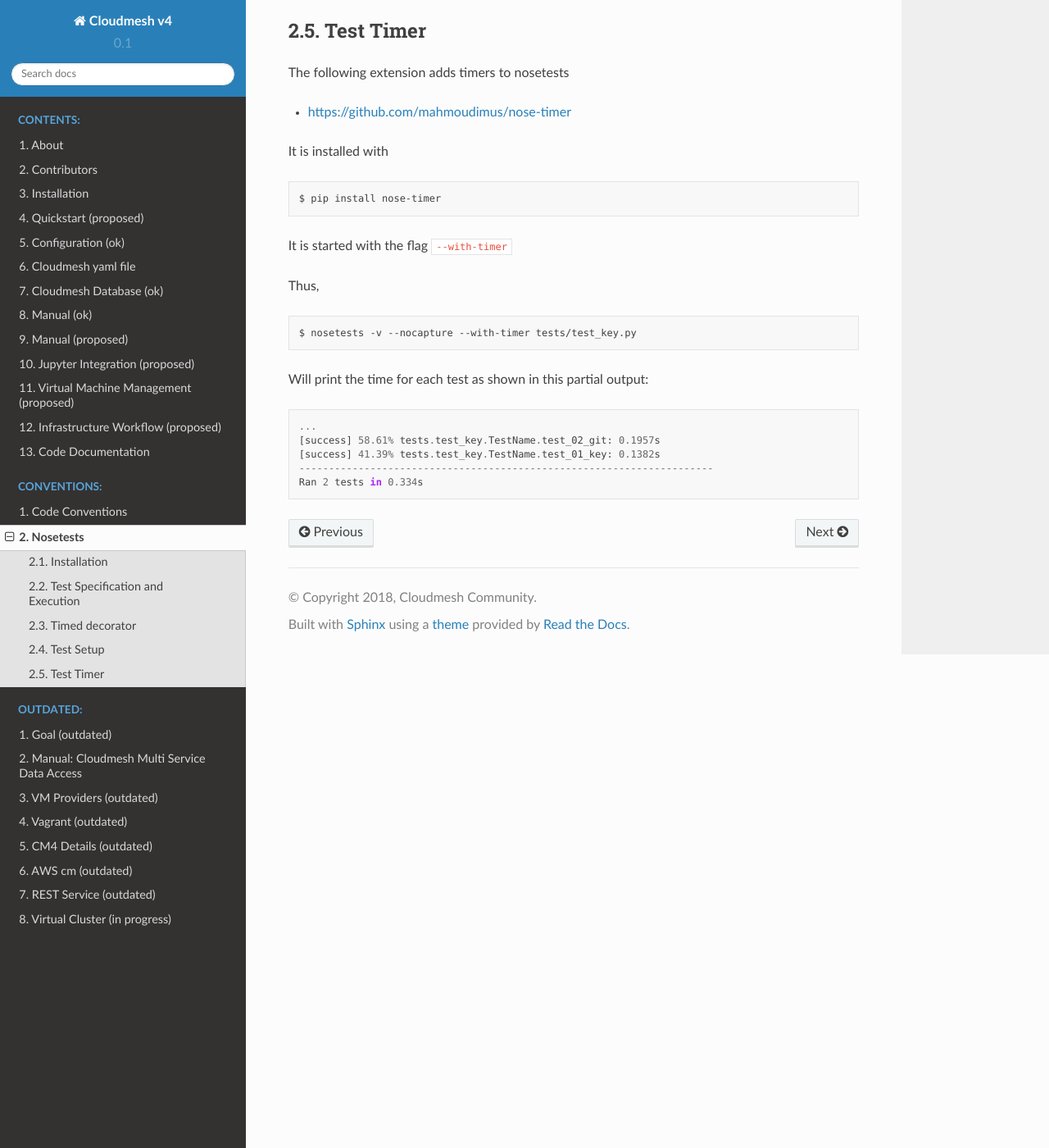
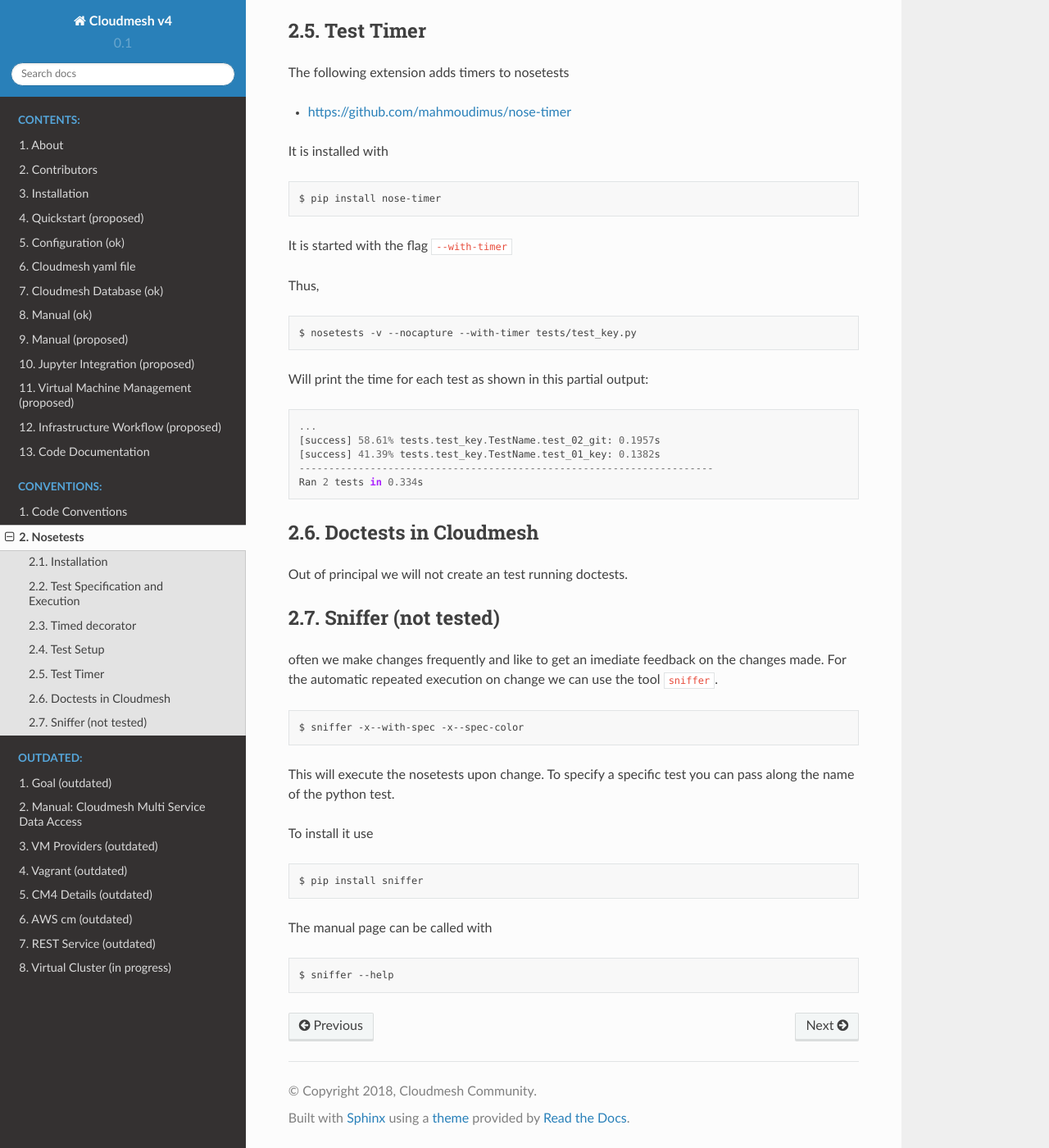
Before and after one commit to cloudmesh/cloudmesh-cloud, a Sphinx documentation site: the page built from documentation/source/nosetests.md, in a window 1280 px wide and 1400 px high, scrolled down 3975 px. Shown: the whole window at 82% size. Built offline with Sphinx 7.4.7 and the Read the Docs theme 2.0.0, drawn with Linux system fonts in a browser that asks for light colours.

Commit message:
add sniffer

````diff
--- a/documentation/source/nosetests.md
+++ b/documentation/source/nosetests.md
@@ -230,3 +230,33 @@ Will print the time for each test as shown in this partial output:
 ----------------------------------------------------------------------
 Ran 2 tests in 0.334s
 ```
+
+## Doctests in Cloudmesh
+
+Out of principal we will not create an test running doctests.
+
+
+## Sniffer (not tested)
+
+often we make changes frequently and like to get an imediate feedback on the
+changes made. For the automatic repeated execution on change we can use the tool
+`sniffer`.
+
+```bash
+$ sniffer -x--with-spec -x--spec-color
+```
+
+This will execute the nosetests upon change. To specify a specific test you can
+pass along the name of the python test.
+
+To install it use
+
+```bash
+$ pip install sniffer
+```
+
+The manual page can be called with
+
+```bash
+$ sniffer --help
+```
````
